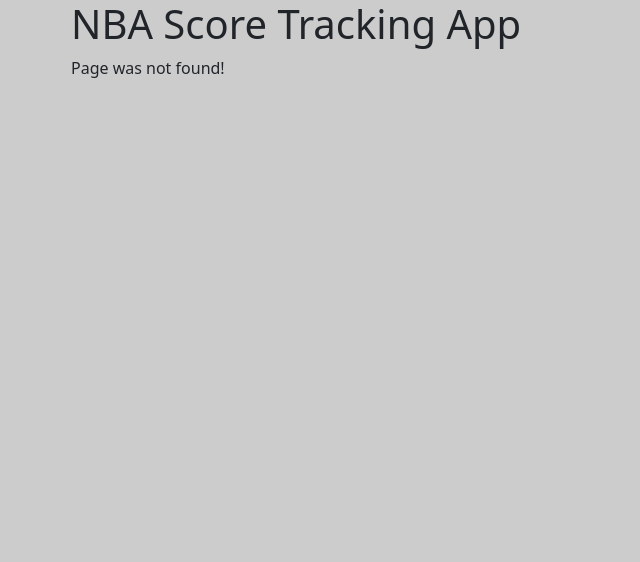
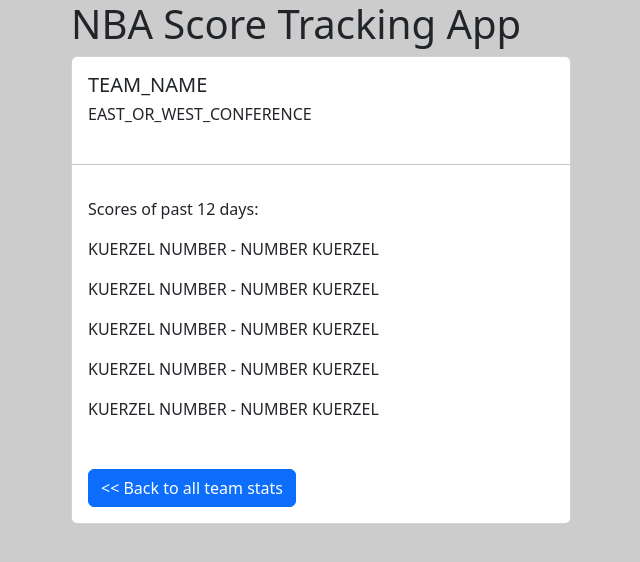
Before and after one commit to MarcManhart/nba-score-tracking, an Angular app: page /results/123456789 in a window 1280 px wide. Before the commit this address had no page. Shown: the top 562 px of the page, without its empty margins (11-651 px from the left). Built offline with nearby package versions, Linux system fonts and the light colour scheme.

Commit message:
add basic layout

```diff
--- /dev/null
+++ b/src/app/score-tracking/components/results-card/results-card.component.html
@@ -0,0 +1,23 @@
+<div class="card">
+    <!-- ..... -->
+    <div class="card-body">
+      <h5 class="card-title">TEAM_NAME</h5>
+      <h6>EAST_OR_WEST_CONFERENCE</h6>
+    </div>
+    <!-- ..... -->
+    <hr />
+    <!-- ..... -->
+    <div class="card-body mid-area">
+        <p>Scores of past 12 days:</p>
+        <p>KUERZEL NUMBER - NUMBER KUERZEL</p>
+        <p>KUERZEL NUMBER - NUMBER KUERZEL</p>
+        <p>KUERZEL NUMBER - NUMBER KUERZEL</p>
+        <p>KUERZEL NUMBER - NUMBER KUERZEL</p>
+        <p>KUERZEL NUMBER - NUMBER KUERZEL</p>
+    </div>
+    <!-- ..... -->
+    <div class="card-body">
+      <a [routerLink]="['/']" class="btn btn-primary">&lt;&lt; Back to all team stats</a>
+    </div>
+    <!-- ..... -->
+  </div>
--- /dev/null
+++ b/src/app/score-tracking/components/results-card/results-card.component.scss
@@ -0,0 +1,12 @@
+.card {
+  width: 500px;
+}
+
+.mid-area {
+  display: flex;
+  flex-direction: column;
+  & > div {
+    display: flex;
+    flex-grow: 1;
+  }
+}
--- a/src/app/score-tracking/components/team-stats-card/team-stats-card.component.html
+++ b/src/app/score-tracking/components/team-stats-card/team-stats-card.component.html
@@ -10,7 +10,10 @@
   <div class="card-body mid-area">
     <div class="mid-area__left">
       <p>Results of past 12 days:</p><br>
-      <p>W_OR_L</p><br>
+      <p>
+        <span class="badge rounded-pill text-bg-success">W</span>
+        <span class="badge rounded-pill text-bg-danger">L</span>
+      </p><br>
       <p>Avg pts scored: NUMBER</p><br>
       <p>Avg pts conceded: NUMBER</p>
     </div>
@@ -25,7 +28,7 @@
   </div>
   <!-- ..... -->
   <div class="card-body">
-    <a href="#" class="btn btn-primary">See game results &gt;&gt;</a>
+    <a [routerLink]="['/results', 123456789]" class="btn btn-primary">See game results &gt;&gt;</a>
   </div>
   <!-- ..... -->
 </div>
--- a/src/app/score-tracking/components/team-stats-card/team-stats-card.component.scss
+++ b/src/app/score-tracking/components/team-stats-card/team-stats-card.component.scss
@@ -10,16 +10,13 @@
   }
 
   &__left {
-    background-color: green;
     flex-direction: column;
     & > p {
       display: flex;
-      background-color: aquamarine;
     }
   }
 
   &__right {
-    background-color: tomato;
     img {
       display: block;
       border: 1px solid blue;
--- /dev/null
+++ b/src/app/score-tracking/pages/results/results.component.html
@@ -0,0 +1 @@
+<app-results-card></app-results-card>
--- a/src/app/score-tracking/score-tracking-routing.module.ts
+++ b/src/app/score-tracking/score-tracking-routing.module.ts
@@ -2,11 +2,17 @@
 import { NgModel } from '@angular/forms';
 import { RouterModule, Routes } from '@angular/router';
 import { OverviewComponent } from './pages/overview/overview.component';
+import { ResultsComponent } from './pages/results/results.component';
 
 const scoreTrackingRoutes: Routes = [
   {
     path: '',
     component: OverviewComponent,
+    pathMatch: 'full'
+  },
+  {
+    path: 'results/:teamCode',
+    component: ResultsComponent,
     pathMatch: 'full'
   },
 ];
--- a/src/app/score-tracking/score-tracking.module.ts
+++ b/src/app/score-tracking/score-tracking.module.ts
@@ -4,13 +4,17 @@
 import { TeamStatsCardComponent } from './components/team-stats-card/team-stats-card.component';
 import { OverviewComponent } from './pages/overview/overview.component';
 import { SharedModule } from '../shared/shared.module';
+import { ResultsComponent } from './pages/results/results.component';
+import { ResultsCardComponent } from './components/results-card/results-card.component';
 
 
 
 @NgModule({
   declarations: [
     TeamStatsCardComponent,
-    OverviewComponent
+    OverviewComponent,
+    ResultsComponent,
+    ResultsCardComponent
   ],
   imports: [
     CommonModule,
```
Also changed, not shown: src/app/score-tracking/components/results-card/results-card.component.ts (added, +10 -0 lines), src/app/score-tracking/pages/results/results.component.ts (added, +10 -0 lines), src/app/score-tracking/pages/results/results.component.scss (added), 2 other files (tests, documents, lock files or other folders).
